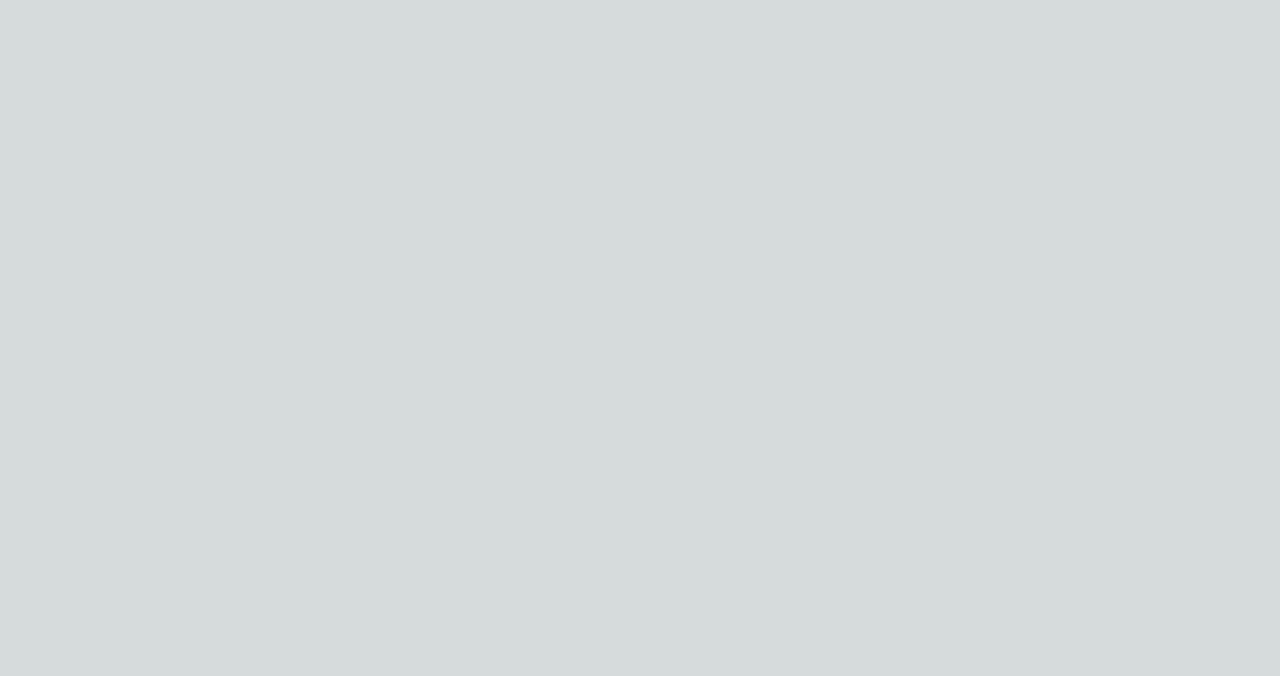
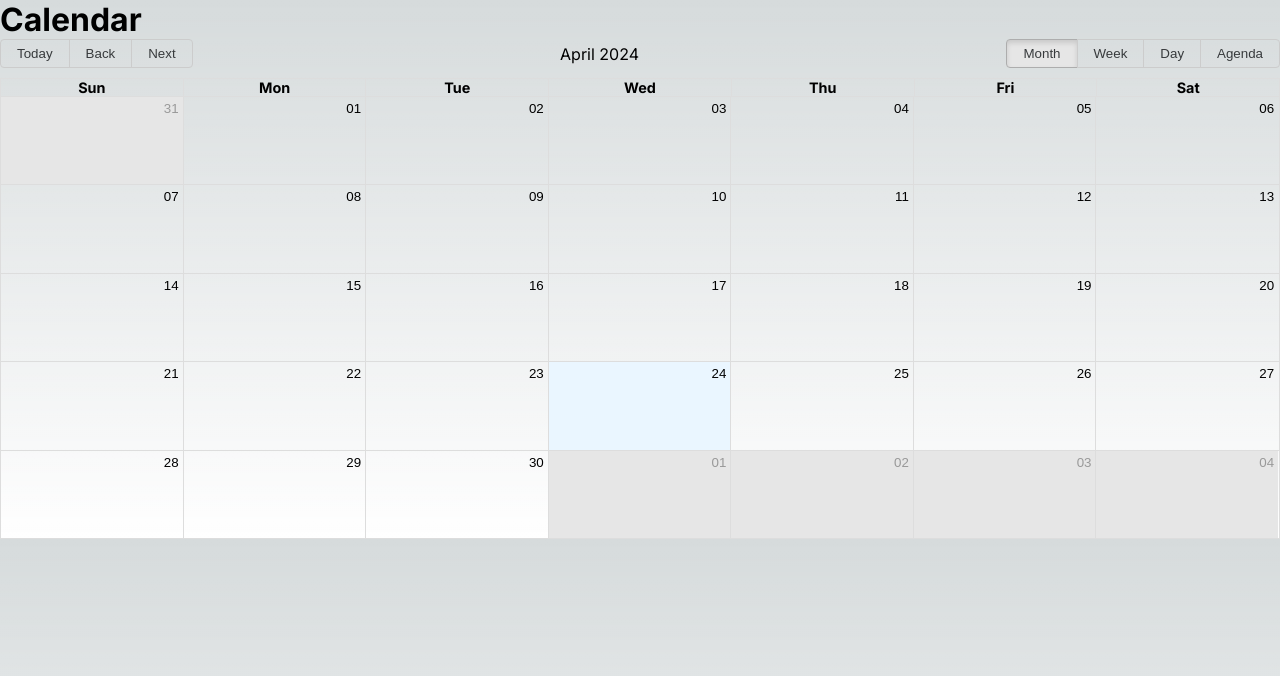
Before and after one commit to ZephyrIO/AcademiCal, a Next.js app in the folder academical/: page /calendar-view in a window 1280 px wide. Shown: the top 676 px of the page. Built offline with nearby package versions, Linux system fonts and the light colour scheme; no server answers.

Commit message:
calendar

```diff
--- a/academical/app/calendar-view/page.js
+++ b/academical/app/calendar-view/page.js
@@ -1,2 +1,14 @@
-export default function Calendar() {
-}
+'use client';
+import React from 'react';
+import Calendar from '@/components/Calendar';
+
+const CalendarView = () => {
+  return (
+    <div>
+      <h1>Calendar</h1>
+      <Calendar />
+    </div>
+  );
+};
+
+export default CalendarView;
--- a/academical/components/AddEvent.js
+++ b/academical/components/AddEvent.js
@@ -43,17 +43,15 @@ const AddEvent = (props) => {
         setDate('');
         setDescription('');
         setImage('');
-
         axios.post('http://localhost:8085/calendar/events/', eventData)
           .then(response => {
             console.log('Event added successfully:', response.data);
-                // Call onAdd with the new event
-                // props.onAdd(response.data);
+            // Call onClose to close the form
+            props.onClose();
           })
           .catch((error) => {
             console.error('Failed to add event:', error);
           });
-
         router.push('/');
       }
 
--- /dev/null
+++ b/academical/components/Calendar.js
@@ -0,0 +1,71 @@
+import React, { useState, useEffect } from 'react';
+import { Calendar as BigCalendar, momentLocalizer } from 'react-big-calendar';
+import moment from 'moment';
+import axios from 'axios';
+import 'react-big-calendar/lib/css/react-big-calendar.css';
+import AddEvent from './AddEvent';
+import EditEvent from './EditEvent';
+
+const localizer = momentLocalizer(moment);
+
+const Calendar = () => {
+  const [events, setEvents] = useState([]);
+  const [addEventDate, setAddEventDate] = useState(null);
+  const [editEvent, setEditEvent] = useState(null);
+
+  useEffect(() => {
+    const fetchEvents = async () => {
+      const response = await axios.get('http://localhost:8085/calendar/events');
+      const events = response.data.map((event) => ({
+        title: event.title,
+        start: new Date(event.date),
+        end: new Date(event.date),
+        allDay: true,
+      }));
+      setEvents(events);
+    };
+    fetchEvents();
+  }, []);
+
+  const openAddEventForm = (date) => {
+    setAddEventDate(date);
+  };
+
+  const openEditEventForm = (event) => {
+    setEditEvent(event);
+  };
+
+  const closeForm = () => {
+    setAddEventDate(null);
+    setEditEvent(null);
+  };
+
+  return (
+    <div style={{ height: '500px' }}>
+      <BigCalendar
+        localizer={localizer}
+        events={events}
+        startAccessor="start"
+        endAccessor="end"
+        onSelectSlot={(slotInfo) => openAddEventForm(slotInfo.start)}
+        onSelectEvent={(event) => openEditEventForm(event)}
+      />
+      {addEventDate && (
+        <AddEvent
+          date={addEventDate}
+          onClose={closeForm}
+          // pass other props as needed
+        />
+      )}
+      {editEvent && (
+        <EditEvent
+          event={editEvent}
+          onClose={closeForm}
+          // pass other props as needed
+        />
+      )}
+    </div>
+  );
+};
+
+export default Calendar;
--- a/academical/components/EditEvent.js
+++ b/academical/components/EditEvent.js
@@ -39,6 +39,8 @@ const EditEvent = () => {
           return event;
         }));
         setEditingEvent(null);
+        // Call onClose to close the form
+        props.onClose();
       })
       .catch((error) => {
         console.error('Failed to update event:', error);
--- a/academical/package.json
+++ b/academical/package.json
@@ -10,8 +10,10 @@
   },
   "dependencies": {
     "axios": "^1.6.8",
+    "moment": "^2.30.1",
     "next": "14.1.4",
     "react": "^18",
+    "react-big-calendar": "^1.11.6",
     "react-dom": "^18"
   },
   "devDependencies": {
```
Also changed, not shown: 1 other file (tests, documents, lock files or other folders). Lines whose indentation alone changed are shown as unchanged.
